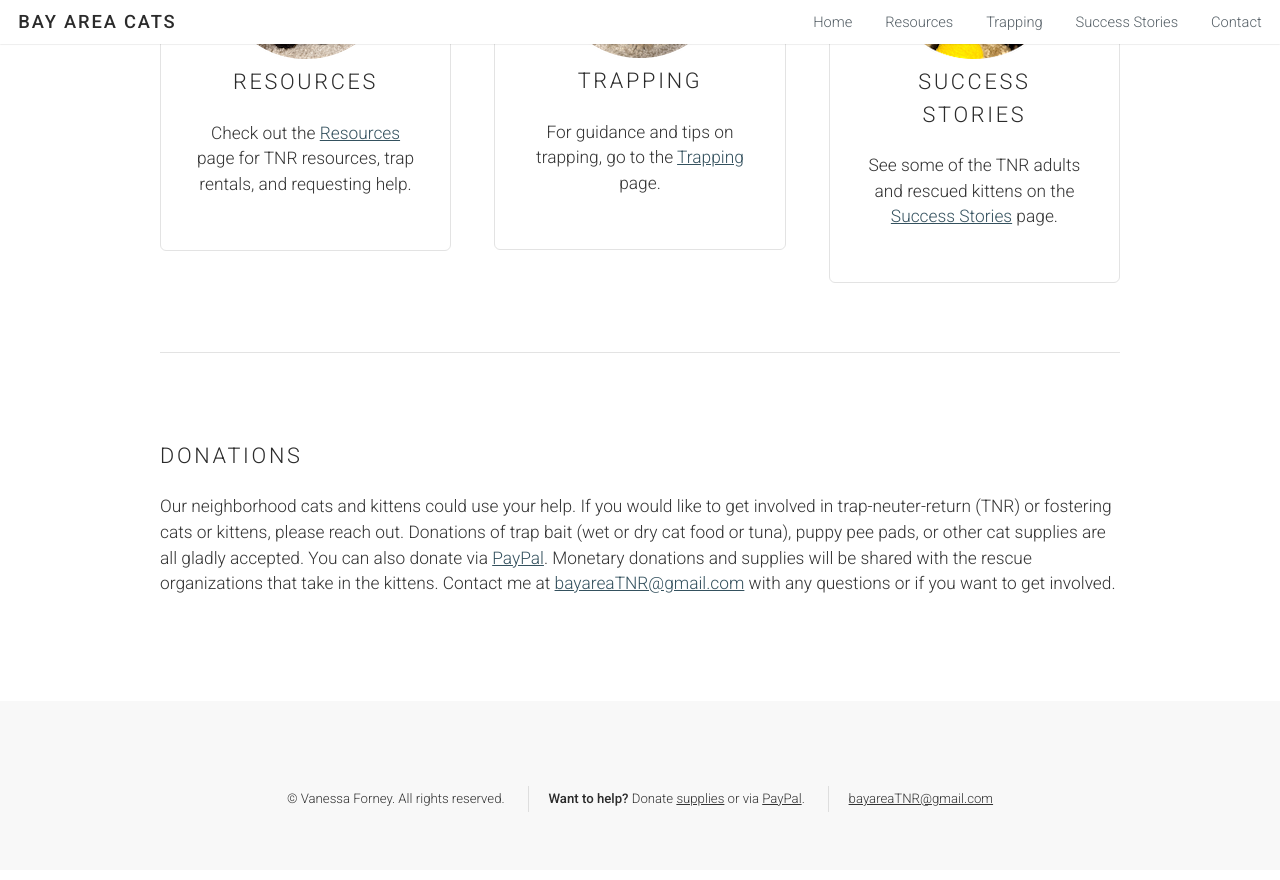
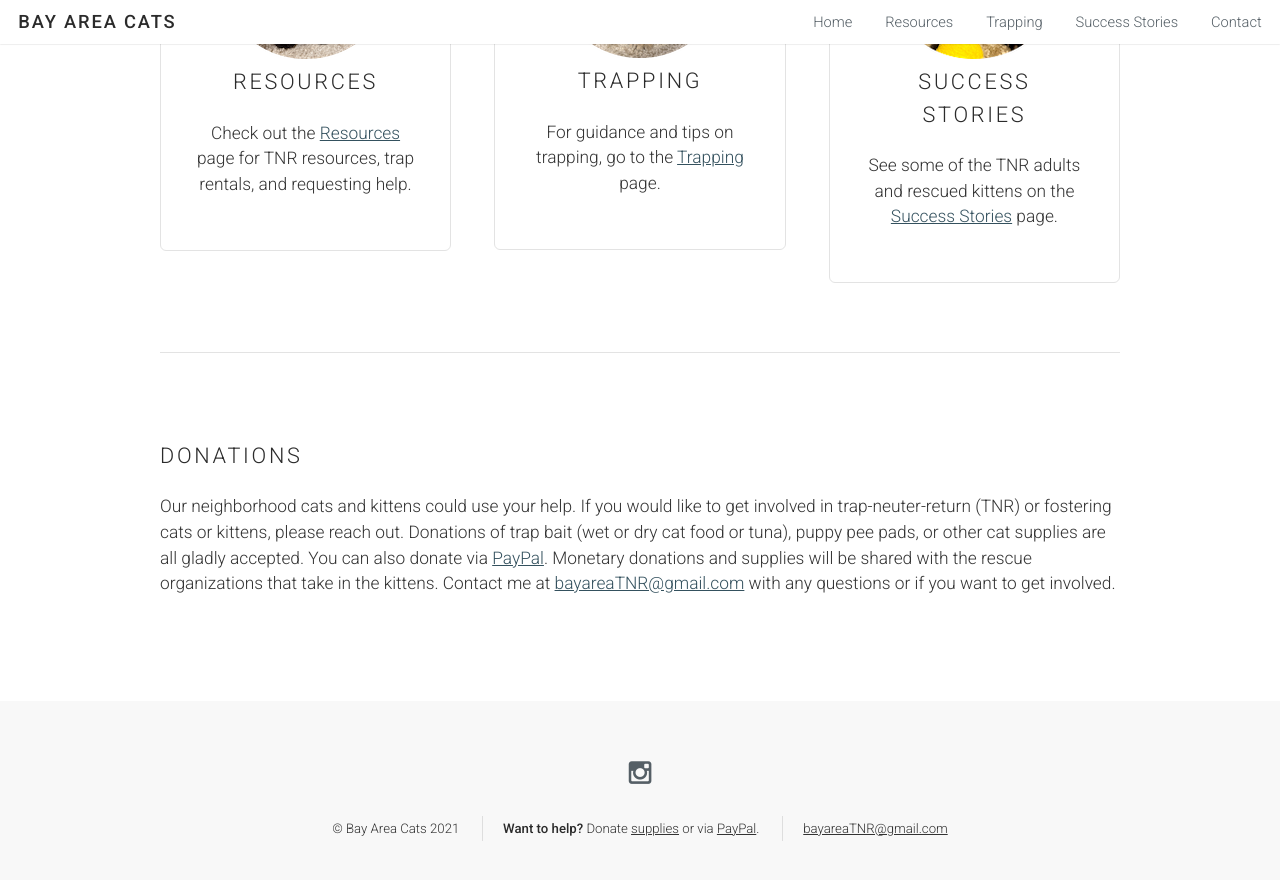
Before and after one commit to sunmeetsingh/bayareacats.github.io, a Jekyll site: the page built from index.html, in a window 1280 px wide and 900 px high, scrolled down 892 px. Shown: the top 880 px of the window. Built offline with Jekyll 4.4.1, drawn with Linux system fonts in a browser that asks for light colours.

Commit message:
Add instagram link

```diff
--- a/_includes/footer.html
+++ b/_includes/footer.html
@@ -1,8 +1,11 @@
 <!-- Footer -->
 <footer id="footer">
+  <p style="text-align: center;"><a style="font-size: 1.8em;vertical-align:middle" href="https://www.instagram.com/bayareatnr/" class="icon fa-instagram"><span class="label">Instagram</span></a>
   <ul class="copyright">
-      <li>&copy; Vanessa Forney. All rights reserved.</li>
-       <li><b>Want to help?</b> Donate <a href="/#donations">supplies</a> or via <a target="_blank" href="https://paypal.me/bayareaTNR">PayPal</a>.</li>
-       <li><a target="_blank" href="mailto:bayareaTNR@gmail.com">bayareaTNR@gmail.com</a></li>
+          <li>&copy; Bay Area Cats 2021</li>
+
+
+      <li><b>Want to help?</b> Donate <a href="/#donations">supplies</a> or via <a target="_blank" href="https://paypal.me/bayareaTNR">PayPal</a>.</li>
+            <li><a href="mailto:bayareaTNR@gmail.com">bayareaTNR@gmail.com</a></li>
   </ul>
 </footer>
```
